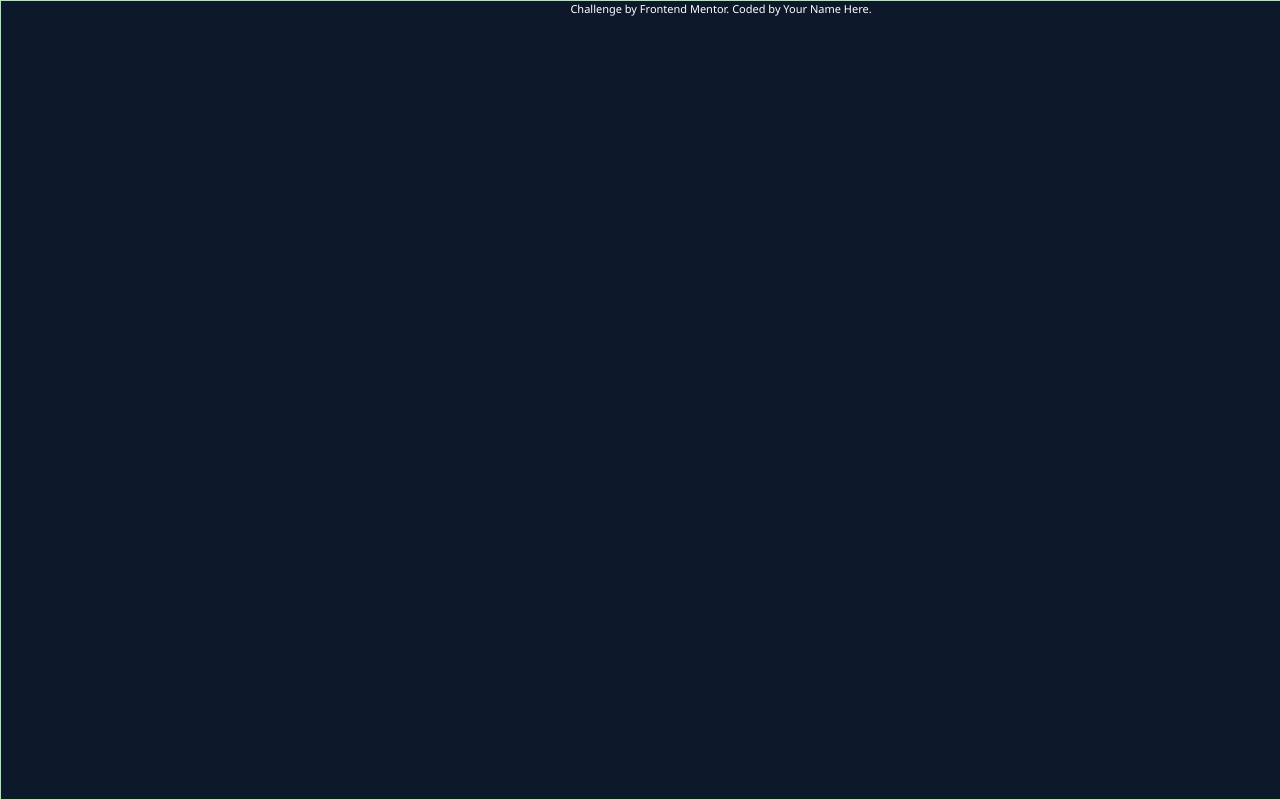
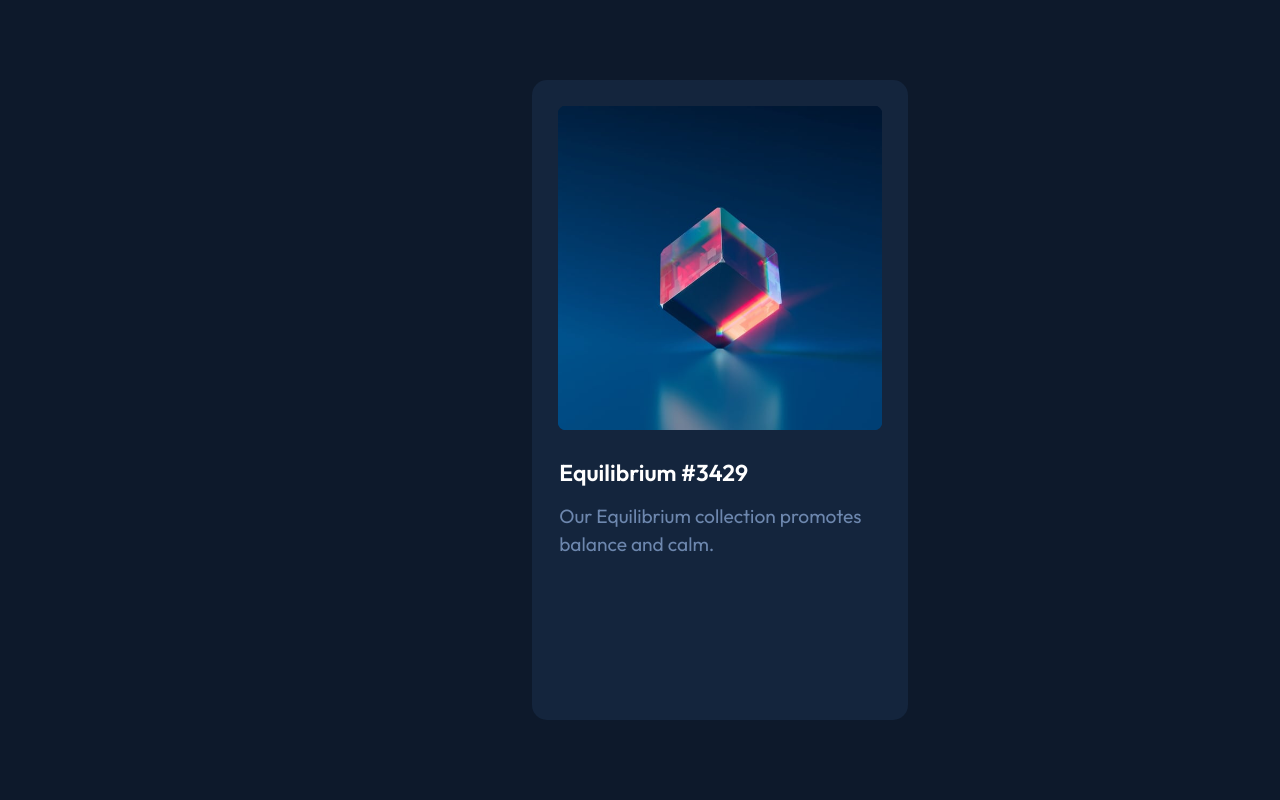
Before and after one commit to aadiisk21/P06, a plain HTML site: page index.html in a window 1280 px wide. Shown: the top 800 px of the page. Drawn offline with Linux system fonts and the light colour scheme.

Commit message:
added background color, created card and added content to it

```diff
--- a/index.html
+++ b/index.html
@@ -8,6 +8,9 @@
 
   <link rel="icon" type="image/png" sizes="32x32" href="./images/favicon-32x32.png">
   <link rel="stylesheet" href="style.css">
+  <link rel="preconnect" href="https://fonts.googleapis.com">
+  <link rel="preconnect" href="https://fonts.gstatic.com" crossorigin>
+  <link href="https://fonts.googleapis.com/css2?family=Outfit:wght@300;400;600&display=swap" rel="stylesheet">
 
   <title>Frontend Mentor | NFT preview card component</title>
 
@@ -23,11 +26,21 @@
     .attribution a {
       color: hsl(0, 0%, 100%);
       text-decoration: none;
+      display: none;
     }
   </style>
 </head>
 
 <body>
+  <main id="main">
+    <section class="card">
+      <img src="images/image-equilibrium.jpg" alt="" class="eth-img">
+      <div class="eth-info">
+        <h1 class="heading">Equilibrium #3429</h1>
+        <p class="description">Our Equilibrium collection promotes balance and calm.</p>
+      </div>
+    </section>
+  </main>
 
   <!-- Equilibrium #3429
 
--- a/style.css
+++ b/style.css
@@ -46,9 +46,10 @@ body {
     text-rendering: optimizeSpeed;
     line-height: 1.5;
     overflow: hidden;
-    border: 1px solid rgb(169, 236, 169);
     background-color: hsl(217, 54%, 11%);
     overflow: hidden;
+    font-family: 'Outfit', sans-serif;
+    /* border: 1px solid rgb(169, 236, 169); */
 }
 
 /* A elements that don't have a class get default styles */
@@ -86,3 +87,52 @@ select {
         scroll-behavior: auto !important;
     }
 }
+
+/* main */
+
+#main {
+    width: 100%;
+    height: 100vh;
+    position: relative;
+    display: flex;
+    justify-content: center;
+    align-items: center;
+}
+
+.card {
+    height: 40rem;
+    width: 23.5rem;
+    position: static;
+    background-color: hsl(216, 50%, 16%);
+    border-radius: 15px;
+    color: white;
+}
+
+.card img {
+    width: 100%;
+    height: auto;
+    object-fit: cover;
+    margin: 0 auto;
+    padding: 1.6rem;
+    border-radius: 34px;
+}
+
+.eth-info {
+    width: inherit;
+    height: 16.5rem;
+    padding: 0 1.7rem;
+}
+
+.card h1 {
+    display: inline;
+    font-size: 23px;
+}
+
+.card p {
+    width: fit-content;
+    font-size: larger;
+    margin-top: .7rem;
+    height: auto;
+    position: inherit;
+    color: hsl(216, 28.6%, 55.5%)
+}
```
